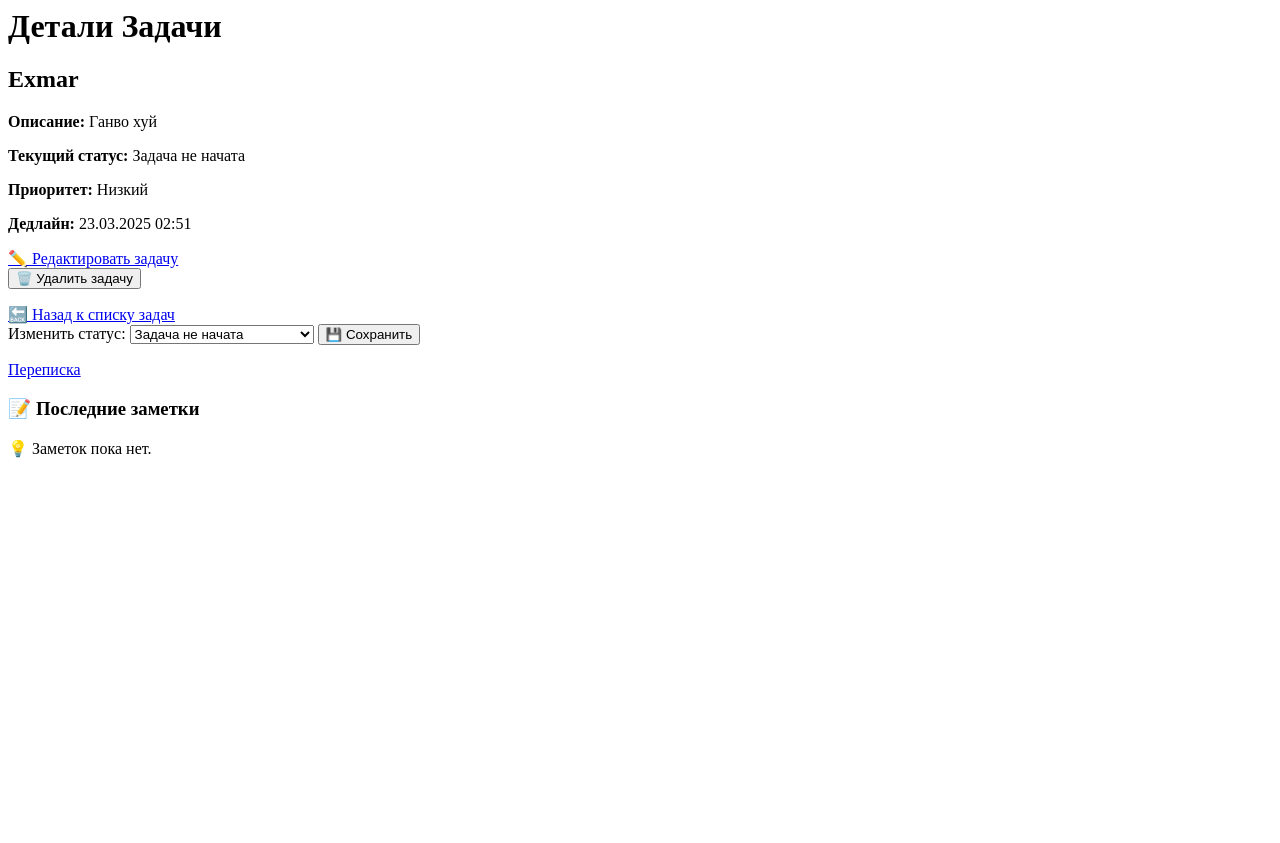
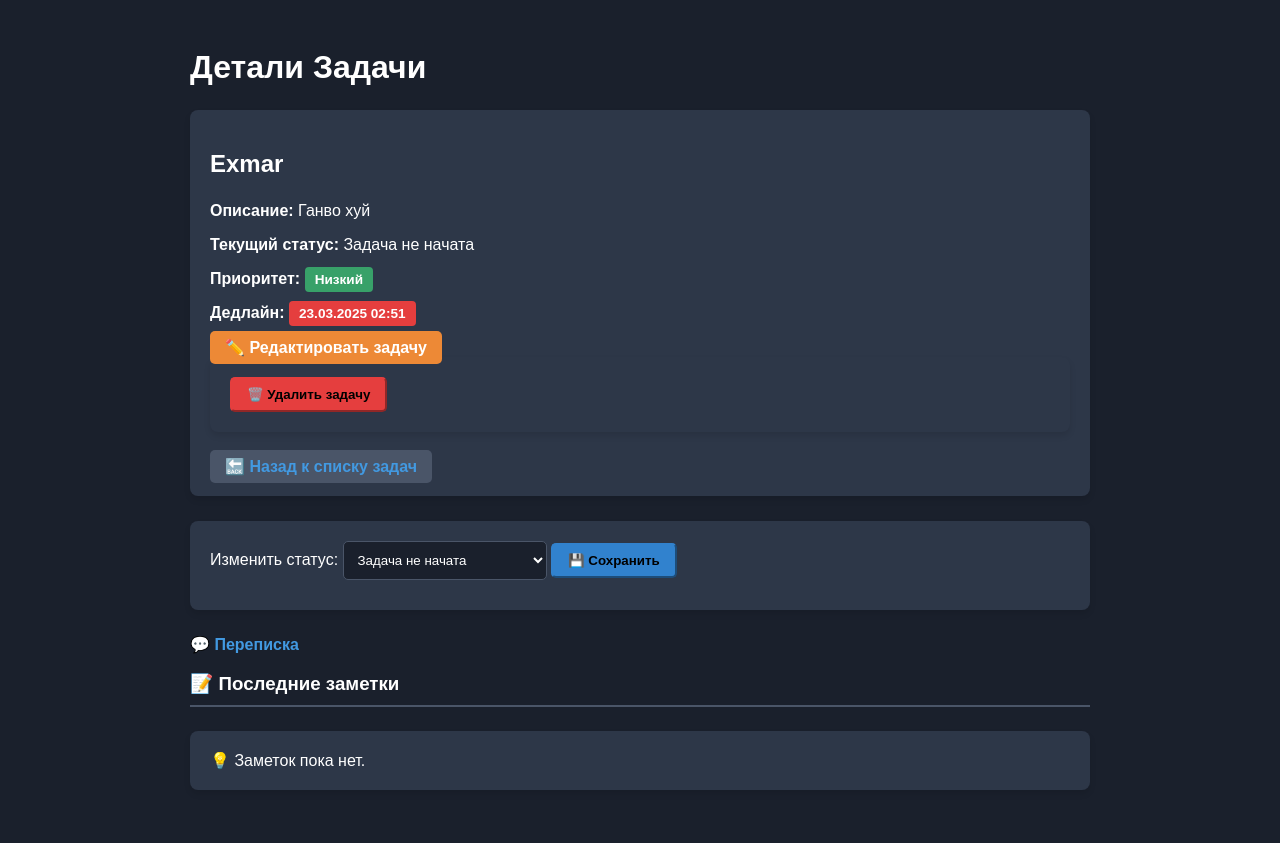
Before and after one commit to Exmar1/CRM, a Django app: page /task-details/1/ in a window 1280 px wide. Before the commit the page ends 458 px from the top, so only its background shows below. Run offline with Django 5.2, Linux system fonts and the light colour scheme; a user stored in the database is signed in; data comes from the database, SQL or seed files in the repository; both versions use the stored data as it was after the commit; data that the repository does not hold is empty.

Commit message:
Версия оформления деталей задачи

```diff
--- /dev/null
+++ b/crm/static/crm/css/detail.css
@@ -0,0 +1,172 @@
+/* Общие стили */
+body {
+	background-color: #1a202c;
+	color: #ffffff;
+	font-family: 'Arial', sans-serif;
+}
+
+h1, h2, h3 {
+	color: #ffffff;
+	margin-bottom: 1.5rem;
+}
+
+/* Стили для блока с деталями задачи */
+.task-detail {
+	background-color: #2d3748;
+	border-radius: 8px;
+	padding: 20px;
+	margin-bottom: 25px;
+	box-shadow: 0 4px 6px rgba(0, 0, 0, 0.1);
+}
+
+/* Стили для кнопок */
+.btn {
+	border-radius: 5px;
+	padding: 8px 15px;
+	font-weight: 600;
+	transition: all 0.3s ease;
+}
+
+.btn-primary {
+	background-color: #3182ce;
+	border-color: #3182ce;
+}
+
+.btn-primary:hover {
+	background-color: #2c5282;
+	border-color: #2c5282;
+}
+
+.btn-secondary {
+	background-color: #4a5568;
+	border-color: #4a5568;
+}
+
+.btn-secondary:hover {
+	background-color: #2d3748;
+	border-color: #2d3748;
+}
+
+.btn-warning {
+	background-color: #ed8936;
+	border-color: #ed8936;
+	color: white;
+}
+
+.btn-warning:hover {
+	background-color: #c05621;
+	border-color: #c05621;
+}
+
+.btn-danger {
+	background-color: #e53e3e;
+	border-color: #e53e3e;
+}
+
+.btn-danger:hover {
+	background-color: #9b2c2c;
+	border-color: #9b2c2c;
+}
+
+/* Стили для бейджей */
+.badge {
+	padding: 5px 10px;
+	border-radius: 4px;
+	font-weight: 600;
+	font-size: 0.85rem;
+}
+
+.bg-success {
+	background-color: #38a169 !important;
+}
+
+.bg-warning {
+	background-color: #ed8936 !important;
+}
+
+.bg-danger {
+	background-color: #e53e3e !important;
+}
+
+/* Стили для формы изменения статуса */
+form {
+	background-color: #2d3748;
+	border-radius: 8px;
+	padding: 20px;
+	margin-bottom: 25px;
+	box-shadow: 0 4px 6px rgba(0, 0, 0, 0.1);
+}
+
+.form-control {
+	background-color: #1a202c;
+	border: 1px solid #4a5568;
+	color: #ffffff;
+	padding: 10px;
+	border-radius: 5px;
+	margin-bottom: 10px;
+}
+
+.form-control:focus {
+	background-color: #2d3748;
+	border-color: #3182ce;
+	box-shadow: 0 0 0 0.2rem rgba(49, 130, 206, 0.25);
+}
+
+/* Стили для списка заметок */
+.list-group {
+	margin-top: 15px;
+}
+
+.list-group-item {
+	background-color: #2d3748;
+	border: 1px solid #4a5568;
+	color: #ffffff;
+	margin-bottom: 10px;
+	border-radius: 5px;
+}
+
+.text-muted {
+	color: #a0aec0 !important;
+}
+
+/* Стили для ссылки на переписку */
+a {
+	color: #4299e1;
+	text-decoration: none;
+	font-weight: 600;
+	transition: color 0.3s ease;
+}
+
+a:hover {
+	color: #3182ce;
+	text-decoration: underline;
+}
+
+/* Контейнер для всего содержимого */
+.container {
+	max-width: 900px;
+	margin: 0 auto;
+	padding: 20px;
+}
+
+/* Специальный стиль для ссылки "Переписка" */
+a[href*="task_message"] {
+	display: inline-block;
+	background-color: #2d3748;
+	padding: 10px 15px;
+	border-radius: 5px;
+	margin: 15px 0;
+	color: #ffffff;
+	box-shadow: 0 2px 4px rgba(0, 0, 0, 0.1);
+}
+
+a[href*="task_message"]:hover {
+	background-color: #4a5568;
+	text-decoration: none;
+}
+
+/* Стиль для заголовка с эмоджи */
+h3.mt-4 {
+	border-bottom: 2px solid #4a5568;
+	padding-bottom: 10px;
+}
--- a/crm/templates/crm/task_detail.html
+++ b/crm/templates/crm/task_detail.html
@@ -1,4 +1,6 @@
+{% load static %}
 {% block content %}
+<div class="container">
     <h1>Детали Задачи</h1>
 
     <div class='task-detail'>
@@ -35,7 +37,7 @@
         <div class="d-flex justify-content-between mt-4">
             <a href="{% url 'edit_task' task.id %}" class="btn btn-warning">✏️ Редактировать задачу</a>
 
-			<form method="POST" action="{% url 'delete_task' task.id %}" onsubmit="return confirm('Вы уверены, что хотите удалить эту задачу?');">
+            <form method="POST" action="{% url 'delete_task' task.id %}" onsubmit="return confirm('Вы уверены, что хотите удалить эту задачу?');" class="d-inline m-0 p-0">
                 {% csrf_token %}
                 <button type="submit" class="btn btn-danger">🗑️ Удалить задачу</button>
             </form>
@@ -59,8 +61,7 @@
         <button type="submit" class="btn btn-primary mt-2">💾 Сохранить</button>
     </form>
 
-<a href="{% url 'task_message' task.id %}">Переписка</a>
-
+    <a href="{% url 'task_message' task.id %}">💬 Переписка</a>
 
     <h3 class="mt-4">📝 Последние заметки</h3>
 
@@ -85,6 +86,9 @@
             {% endfor %}
         </ul>
     {% else %}
-    <p>💡 Заметок пока нет.</p>
+        <p class="task-detail">💡 Заметок пока нет.</p>
     {% endif %}
+</div>
+
+<link rel="stylesheet" href="{% static 'crm/css/detail.css' %}">
 {% endblock %}
```
Also changed, not shown: db.sqlite3. Lines whose indentation alone changed are shown as unchanged.
